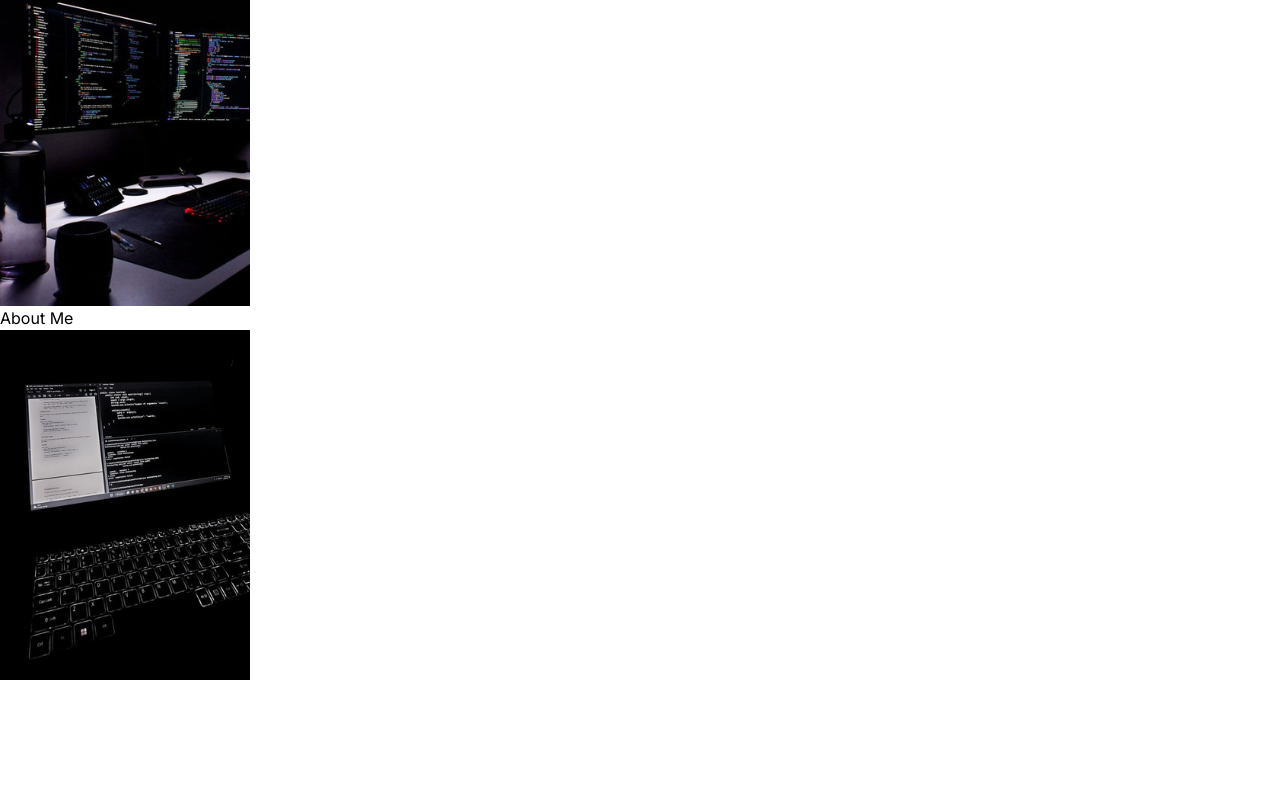
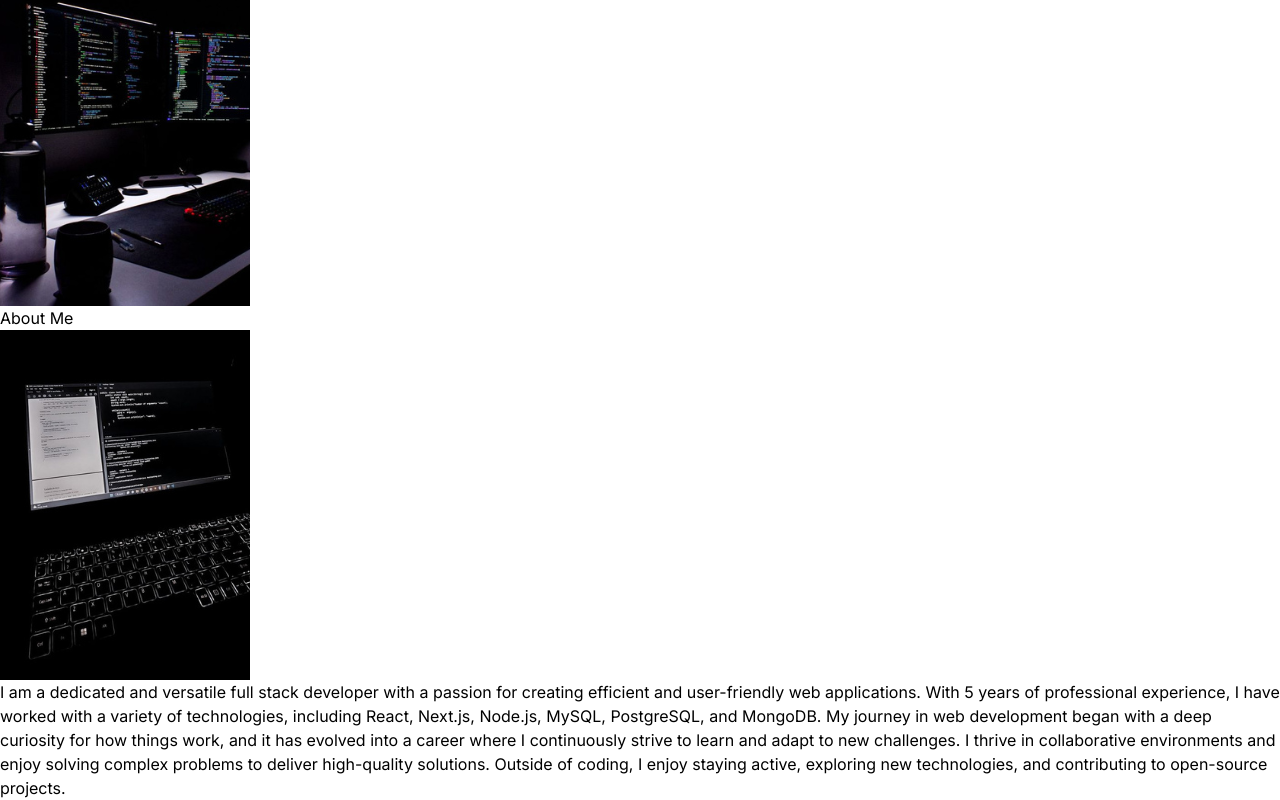
Before and after one commit to athxrva07/portfolio, a React (Vite) app: page / in a window 1280 px wide. Shown: the part 172-972 px from the top of the page. Before the commit the page ends 852 px from the top, so only its background shows below. Built offline with nearby package versions, Linux system fonts and the light colour scheme.

Commit message:
Update About.jsx

```diff
--- a/src/components/About.jsx
+++ b/src/components/About.jsx
@@ -1,4 +1,5 @@
 import aboutImg from "../assets/about.png";
+import { ABOUT_TEXT } from "../constants"
 
 const About = () => {
   return <div className="border-b border-neutral-900 pb-4">
@@ -11,6 +12,11 @@ const About = () => {
                 <img className="rounded-xl" src={aboutImg} alt="about"/>
             </div>
         </div>
+        <div className="w-full lg:w-1/2">
+            <div className="flex justify-center lg:justify-start">
+              <p className="my-5 maxw-xl py-6">{ABOUT_TEXT}</p>
+            </div>
+        </div>
     </div>
   </div>
   };
```
